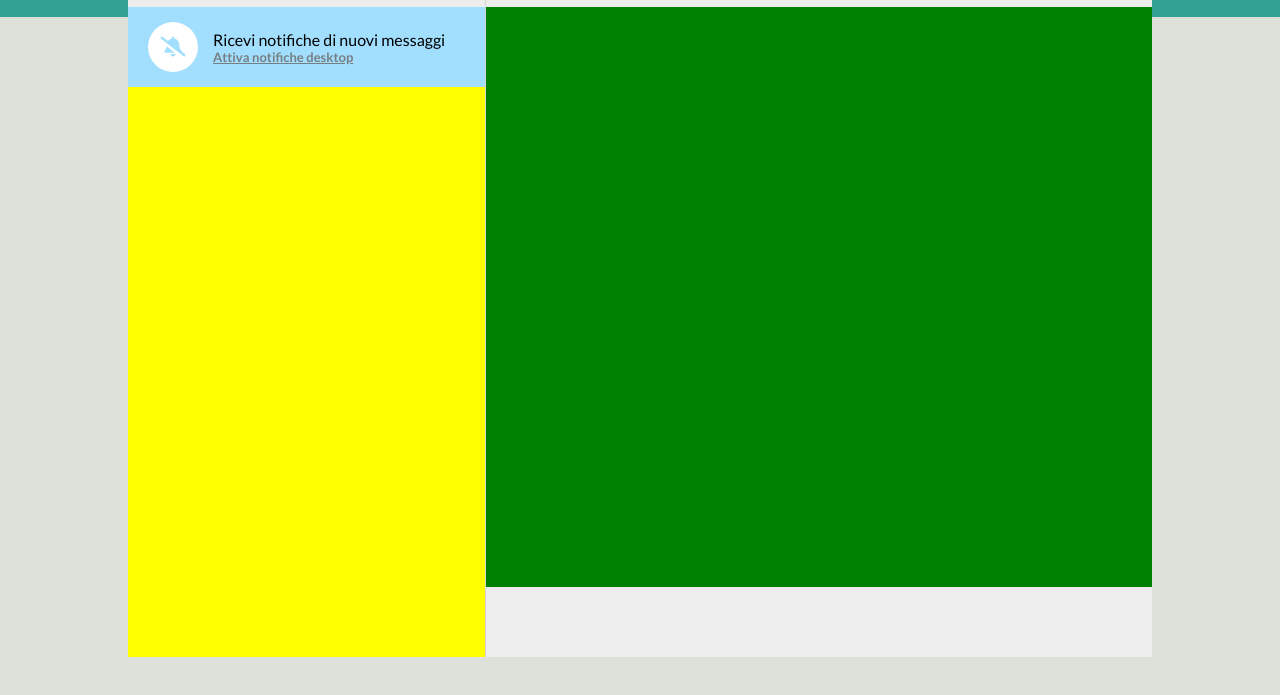
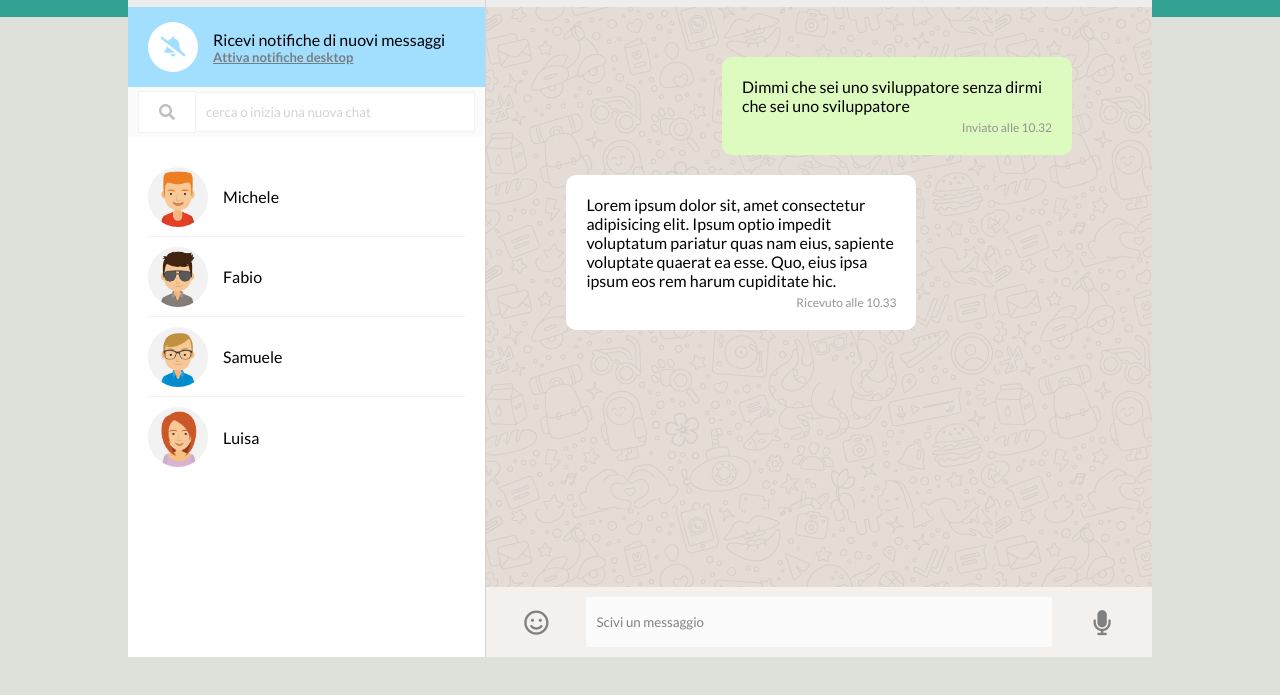
Before and after one commit to GioOli7/vue-boolzapp, a plain HTML site: page index.html in a window 1280 px wide. Shown: the part 103-798 px from the top of the page. Drawn offline with nearby package versions, Linux system fonts and the light colour scheme.

Commit message:
Milestone 1

```diff
--- a/css/style.css
+++ b/css/style.css
@@ -5,7 +5,34 @@
     font-family: 'Lato', sans-serif;
 }
 
-/* Utilities */
+body {
+    height: 100vh;
+    background: linear-gradient(
+        to bottom,
+        #32a093,
+        #32a093 15%,
+        #dee0da 15%,
+        #dee0da 100%);
+}
+
+ul {
+    list-style: none;
+}
+
+a {
+    text-decoration: none;
+    color: currentColor;
+}
+
+/*********************  UTILITIES  **********************/
+
+.container {
+    width: 80%;
+    min-width: 900px;
+    height: 90%;
+    background-color: #fff;
+}
+
 .flex {
     display: flex;
 }
@@ -26,79 +53,52 @@
     justify-content: space-between;
 }
 
-body {
-    height: 100vh;
-    background: linear-gradient(
-        to bottom,
-        #32a093,
-        #32a093 15%,
-        #dee0da 15%,
-        #dee0da 100%);
+/* special gray text */
+.subtext {
+    color: #777e82;
+    font-size: 13px;
 }
 
-.container {
-    width: 80%;
-    min-width: 900px;
-    height: 90%;
-    background-color: #fff;
-}
+/**************COMPOUND*************/
 
-/* left aside with chat list */
-.chat_list {
-    flex-basis: 35%;
-    border-right: 1px solid lightgray;
-}
-
-/* right side with chat content */
-.chat_content {
-    flex-grow: 1;
-}
-
-.chat_content-content {
-    flex-grow: 1;
-    background-color: green;
-}
-
-.chat_list-content {
-    background-color: yellow;
-    flex-grow: 1;
-}
-
-.chat_list-header,
-.chat_content-header,
-.chat_content-footer {
+/* headers and footer */
+.chat_list--header,
+.chat_content--header,
+.chat_content--footer {
     height: 70px;
     padding: 20px;
     background-color: #ededed;
 }
 
-/*  */
+/* avatar style */
 .users-avatar {
     height: 50px;
     border-radius: 50%;
     margin-right: 15px;
 }
 
+/*****************************ASIDE*******************************/
+/**** left aside****/
+.chat_list {
+    flex-basis: 35%;
+    border-right: 1px solid lightgray;
+}
+
+/* main section with chat list */
+.chat_list--main {
+    flex-grow: 1;
+    overflow-y: auto;
+}
+
 /* action-icons in chat list header */
 /* TODO action icon hover */
-.chat_header-actions {
+.chat_header--actions {
     width: 100px;
 }
 
-.chat_header-actions .action-icon {
+.chat_header--actions .action-icon {
     color: #bababa;
     font-size: 20px;
-}
-
-/* special gray text */
-.subtext {
-    color: #777e82;
-    font-size: 13px;
-}
-/* specific style for light-warnign div */
-.subtext.notif {
-    text-decoration: underline;
-    font-weight: bold;
 }
 
 /* div with light warning (reactivate notifications) */
@@ -106,6 +106,12 @@ body {
     background-color: #a2dffe;
     height: 80px;
     padding: 20px;
+}
+
+/* specific style for light-warnign div */
+.subtext.notif {
+    text-decoration: underline;
+    font-weight: bold;
 }
 
 .light-warning .notifications-icon {
@@ -118,3 +124,117 @@ body {
     text-align: center;
     margin-right: 15px;
 }
+
+/* search */
+.chat_list--search {
+    height: 50px;
+    background-color: #fbfbfb;
+    padding: 5px 10px;
+}
+
+.chat_list--search i{
+    color: #bec1c3;
+    background-color: #fff;
+    padding: 12px 20px;
+    border: 1px solid rgba(0,0,0,0.05);
+    border-right: none;
+}
+
+.chat_list--search input {
+    width: 100%;
+    height: 100%;
+    border: 1px solid rgba(0, 0, 0, 0.05);
+    padding: 10px;
+}
+
+.chat_list--search input::placeholder {
+    color: lightgray;
+}
+
+/* chat list */
+.chat_list--list {
+    padding: 20px;
+}
+
+/* chat item in list */
+.chat_list--chat {
+    height: 80px;
+}
+
+.chat_list--chat:not(:last-child) {
+    border-bottom: 1px solid rgba(0, 0, 0, 0.05)
+}
+
+/* avatar in chat list */
+.chat_list--chat .users-avatar {
+    height: 60px;
+}
+
+/* *******************   MAIN CONTENT - RIGHT SIDE   ******************/
+
+/* right side with chat content */
+.chat_content {
+    flex-grow: 1;
+}
+
+.chat_content--content {
+    flex-grow: 1;
+    background-image: url("../img/mine.jpg");
+    padding: 50px 80px;
+}
+
+/*  */
+.message {
+    padding: 20px;
+    min-width: 200px;
+    max-width: 350px;
+    border-radius: 10px;
+    overflow-wrap: anywhere;
+    margin-bottom: 20px;
+}
+
+.message.sent {
+    align-self: end;
+    background-color: #ddfabf;
+}
+
+.message.received {
+    align-self: start;
+    background-color: #fff;
+}
+
+.message--info {
+    margin-top: 5px;
+    color: rgb(148, 148, 148);
+    font-size: 12px;
+    align-self: end;
+}
+
+.chat_content--footer {
+    background-color: #f4f0ed;
+    padding-left: 0;
+    padding-right:0;
+}
+
+/* Main input for chatting */
+.inputTextChat {
+    flex-grow: 1;
+    height: 50px;
+    background-color: #fbfbfb;
+    padding: 5px 10px;
+    outline: none;
+    border: none;
+    border-radius: 2px;
+}
+
+.inputTextChat::placeholder {
+    color: gray;
+}
+
+/* emoticon and mic icons near to main input */
+.chat_content--footer .footer--icon {
+    width: 100px;
+    text-align: center;
+    font-size: 25px;
+    color: gray;
+}
--- a/index.html
+++ b/index.html
@@ -4,6 +4,8 @@
     <meta charset="UTF-8">
     <meta http-equiv="X-UA-Compatible" content="IE=edge">
     <meta name="viewport" content="width=device-width, initial-scale=1.0">
+    <!-- Vue -->
+    <script src="https://cdn.jsdelivr.net/npm/vue@2/dist/vue.js"></script>
     <!-- Fonts -->
     <link rel="preconnect" href="https://fonts.gstatic.com">
     <link href="https://fonts.googleapis.com/css2?family=Lato:wght@400;700&display=swap" rel="stylesheet">
@@ -16,19 +18,19 @@
 <body class="flex just-center align-center">
 
     <div id="app" class="container flex">
-        <!-- chat list -->
+<!-- chat list -->
         <aside class="chat_list flex f-column">
             <!-- chat list header -->
-            <header class="chat_list-header flex align-center space-between">
+            <header class="chat_list--header flex align-center space-between">
 
                 <!-- user image and name -->
-                <div class="chat_list-user flex align-center">
+                <div class="chat_list--user flex align-center">
                     <img class="users-avatar" src="./img/avatar_io.jpg" alt="user avatar">
                     <span class="user-name">Nome utente</span>
                 </div>
 
                 <!-- actions -->
-                <div class="chat_header-actions flex space-between">
+                <div class="chat_header--actions flex space-between">
                     <a href="#"><i class="fas fa-circle-notch action-icon"></i></a>     <!-- update status -->
                     <a href="#"><i class="fas fa-comment-alt action-icon"></i></a>      <!-- new chat -->
                     <a href="#"><i class="fas fa-ellipsis-v action-icon"></i> </a>      <!-- menu -->
@@ -37,7 +39,8 @@
             </header>
 
             <!-- chat list content -->
-            <main class="chat_list-content">
+            <main class="chat_list--main">
+
                 <!-- warning for disabled notifications -->
                 <div class="light-warning flex align-center">
                     <i class="fas fa-bell-slash notifications-icon"></i>     <!-- notification icon -->
@@ -46,17 +49,39 @@
                         <a class="subtext notif">Attiva notifiche desktop</a>
                     </div>
                 </div>
+
+                <!-- search -->
+                <div class="chat_list--search flex just-center align-center">
+                    <a href="#"><i class="fas fa-search"></i></a>
+                    <input type="text" placeholder="cerca o inizia una nuova chat">
+                </div>
+
+                <!-- chat list -->
+                <div class="chat_list--list">
+                    <ul>
+
+                        <!-- chat item -->
+                        <li class="chat_list--chat flex align-center"
+                        v-for="contact in contacts">
+
+                            <img class="users-avatar" :src="'./img/avatar' + contact.avatar +'.jpg'" alt="user avatar">
+                            <span class="user-name">{{contact.name}}</span>
+
+                        </li>
+
+                    </ul>
+                </div>
+
             </main>
-
         </aside>
 
-        <!-- content -->
+<!-- content -->
         <main class="chat_content flex f-column">
             <!-- header -->
-            <header class="chat_content-header flex align-center space-between">
+            <header class="chat_content--header flex align-center space-between">
 
                 <!-- user image and name -->
-                <div class="chat_content-user flex align-center">
+                <div class="chat_content--user flex align-center">
                     <img class="users-avatar" src="./img/avatar_1.jpg" alt="user avatar">
                     <div class="text-subtext flex f-column">
                         <span class="user-name">Nome utente</span>
@@ -64,7 +89,7 @@
                     </div>
                 </div>
                 <!-- actions -->
-                <div class="chat_header-actions flex space-between">
+                <div class="chat_header--actions flex space-between">
                     <a href="#"><i class="fas fa-search action-icon"></i></a>           <!-- search -->
                     <a href="#"><i class="fas fa-paperclip action-icon"></i></a>        <!-- attach file -->
                     <a href="#"><i class="fas fa-ellipsis-v action-icon"></i></a>       <!-- menu -->
@@ -73,13 +98,35 @@
             </header>
 
             <!-- content -->
-            <main class="chat_content-content">
+            <main class="chat_content--content flex f-column">
+
+                <!-- message in chat -->
+                <div class="message sent flex f-column">
+                    <!-- text message -->
+                    <span class="message--text">
+                        Dimmi che sei uno sviluppatore senza dirmi che sei uno sviluppatore
+                    </span>
+                    <!-- message info/sending time -->
+                    <span class="message--info">Inviato alle 10.32</span>
+                </div>
+
+                <!-- message in chat -->
+                <div class="message received flex f-column">
+                    <!-- text message -->
+                    <span class="message--text">
+                        Lorem ipsum dolor sit, amet consectetur adipisicing elit. Ipsum optio impedit voluptatum pariatur quas nam eius, sapiente voluptate quaerat ea esse. Quo, eius ipsa ipsum eos rem harum cupiditate hic.
+                    </span>
+                    <!-- message info/sending time -->
+                    <span class="message--info">Ricevuto alle 10.33</span>
+                </div>
 
             </main>
 
             <!-- footer -->
-            <footer class="chat_content-footer">
-
+            <footer class="chat_content--footer flex align-center space-between">
+                <a href="#"><i class="far fa-smile footer--icon"></i></a>        <!-- emoticon menu -->
+                <input class="inputTextChat" type="text" placeholder="Scivi un messaggio">
+                <a href="#"><i class="fas fa-microphone footer--icon"></i></a>   <!-- mic icon -->
             </footer>
 
 
@@ -87,5 +134,11 @@
 
     </div>
 
+
+
+
+
+    <!-- js -->
+    <script src="./js/script.js"></script>
 </body>
 </html>
--- a/js/script.js
+++ b/js/script.js
@@ -0,0 +1,92 @@
+const app = new Vue({
+    el: "#app",
+    data: {
+        // Elenco contatti
+        contacts: [
+            {
+                name: 'Michele',
+                avatar: '_1',
+                visible: true,
+                messages: [
+                    {
+                        date: '10/01/2020 15:30:55',
+                        message: 'Hai portato a spasso il cane?',
+                        status: 'sent'
+                    },
+                    {
+                        date: '10/01/2020 15:50:00',
+                        message: 'Ricordati di dargli da mangiare',
+                        status: 'sent'
+                    },
+                    {
+                        date: '10/01/2020 16:15:22',
+                        message: 'Tutto fatto!',
+                        status: 'received'
+                    }
+                ],
+            },
+            {
+                name: 'Fabio',
+                avatar: '_2',
+                visible: true,
+                messages: [
+                    {
+                        date: '20/03/2020 16:30:00',
+                        message: 'Ciao come stai?',
+                        status: 'sent'
+                    },
+                    {
+                        date: '20/03/2020 16:30:55',
+                        message: 'Bene grazie! Stasera ci vediamo?',
+                        status: 'received'
+                    },
+                    {
+                        date: '20/03/2020 16:35:00',
+                        message: 'Mi piacerebbe ma devo andare a fare la spesa.',
+                        status: 'sent'
+                    }
+                ],
+            },
+            {
+                name: 'Samuele',
+                avatar: '_3',
+                visible: true,
+                messages: [
+                    {
+                        date: '28/03/2020 10:10:40',
+                        message: 'La Marianna va in campagna',
+                        status: 'received'
+                    },
+                    {
+                        date: '28/03/2020 10:20:10',
+                        message: 'Sicuro di non aver sbagliato chat?',
+                        status: 'sent'
+                    },
+                    {
+                        date: '28/03/2020 16:15:22',
+                        message: 'Ah scusa!',
+                        status: 'received'
+                    }
+                ],
+            },
+            {
+                name: 'Luisa',
+                avatar: '_4',
+                visible: true,
+                messages: [
+                    {
+                        date: '10/01/2020 15:30:55',
+                        message: 'Lo sai che ha aperto una nuova pizzeria?',
+                        status: 'sent'
+                    },
+                    {
+                        date: '10/01/2020 15:50:00',
+                        message: 'Si, ma preferirei andare al cinema',
+                        status: 'received'
+                    }
+                ],
+            },
+        ],
+    // end data
+    }
+})
```
